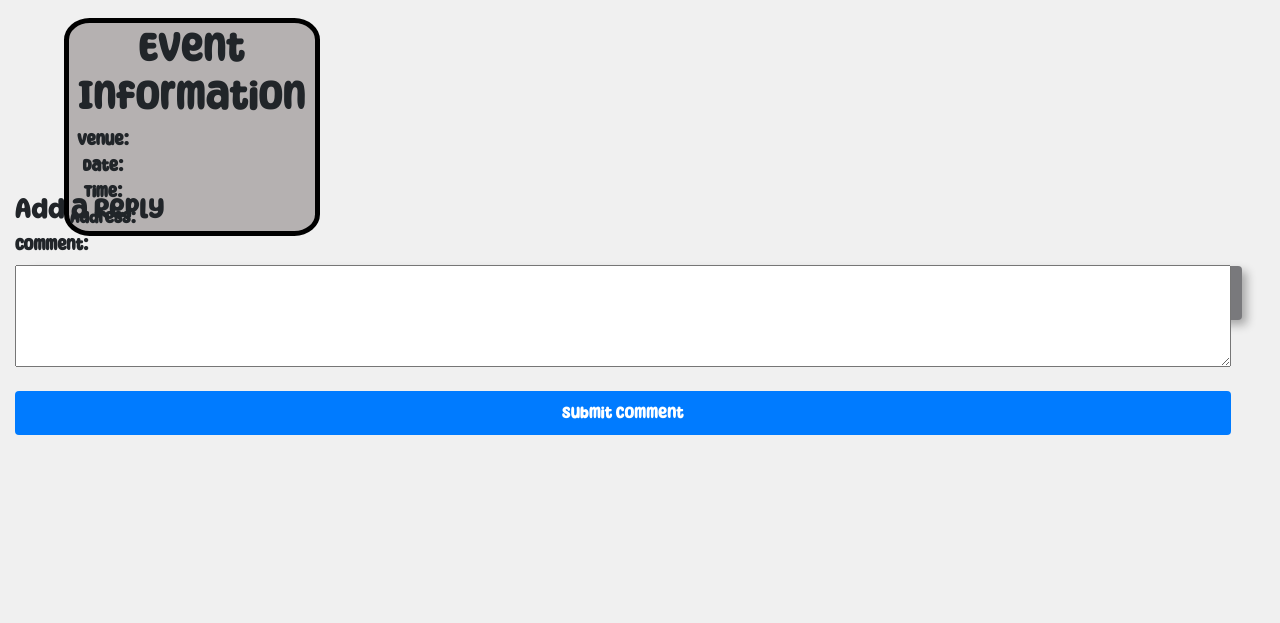
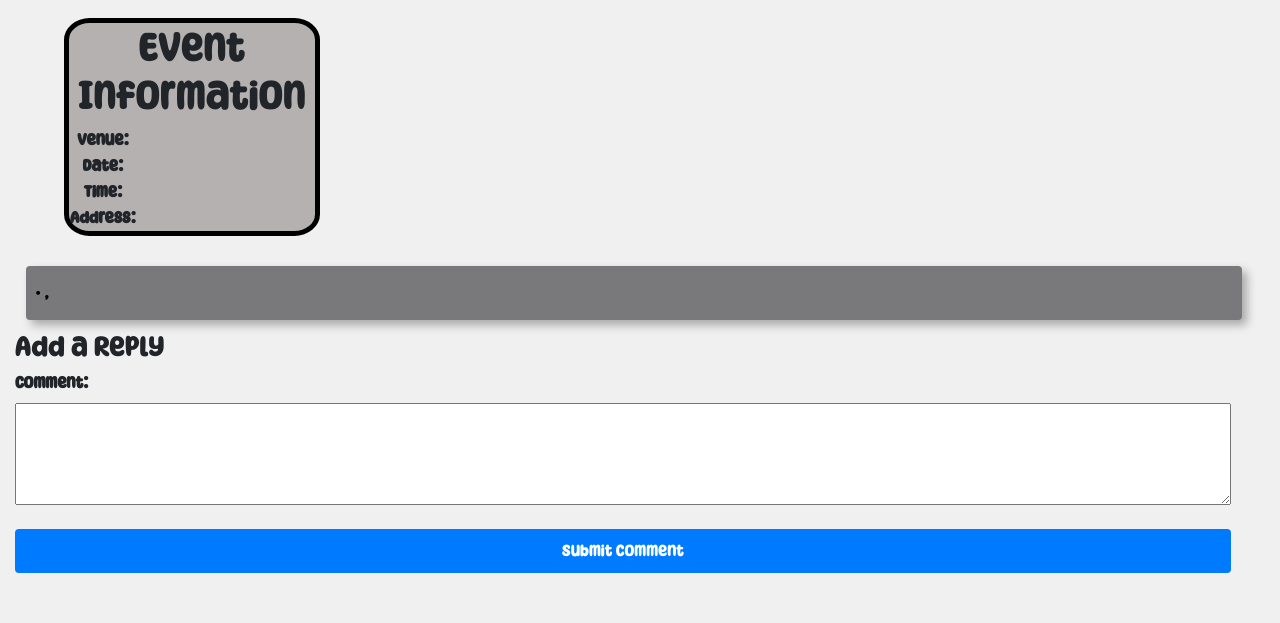
Before and after one commit to pablo-cs/crowd-clique, a Flask app: page /event_replies in a window 1280 px wide. Shown: the part 177-800 px from the top of the page. Run offline with Flask 3, Linux system fonts and the light colour scheme; a user stored in the database is signed in; data comes from the database, SQL or seed files in the repository; data that the repository does not hold is empty.

Commit message:
Kao: did the chatbox(again)

```diff
--- a/app/static/css/style.css
+++ b/app/static/css/style.css
@@ -214,7 +214,7 @@
 .add-comment{
   width:95%;
   margin-left:15px;
-  margin-top: -10%;
+  margin-top: 10px;
 }
 .comment-button{
   width:95%;
--- a/app/templates/event_comments.html
+++ b/app/templates/event_comments.html
@@ -20,10 +20,11 @@
         </div>
         {% endfor %}
     <div class="add-comment">
+        <h3>Add a Comment</h3>
         <form id="comment-form" action="{{ url_for('add_comment') }}" method="POST">
             {{ form.csrf_token }}
             <input type="hidden" name="event_id" value="{{ event_details['id'] }}">
-            <label for="comment-input"></label>
+            <label for="comment-input">Comment:</label>
             <textarea id="comment-input" name="user_comment" rows="4" cols="50" required></textarea>
             <br>
             <button type="submit">Submit Comment</button>
```
